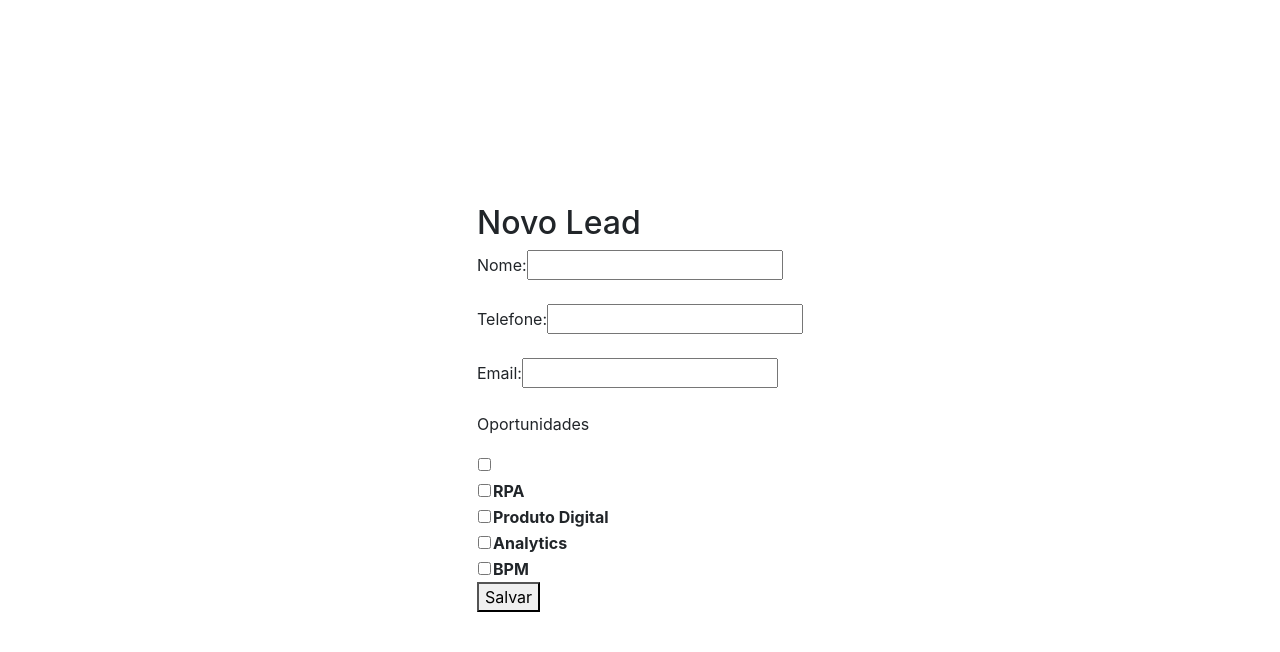
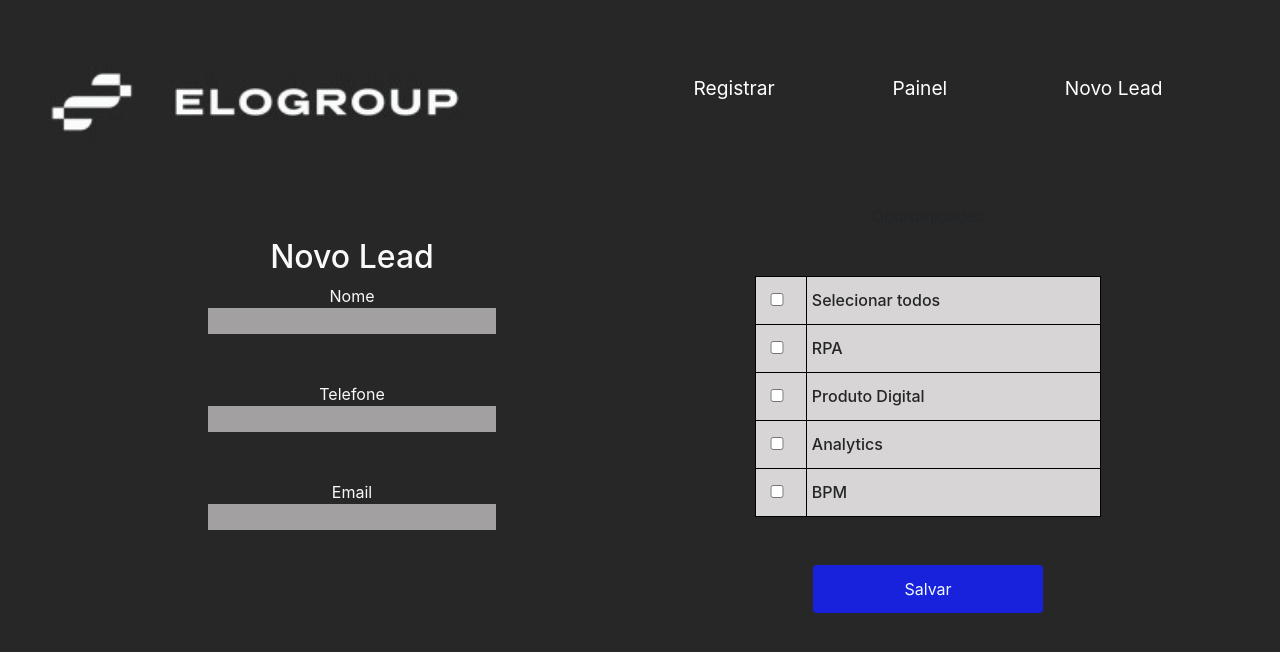
Before and after one commit to Silva-Leo/EloGroup-Desafio, a React (Vite) app: page /Painel/NewLead in a window 1280 px wide. Shown: the top 652 px of the page. Built offline with nearby package versions, Linux system fonts and the light colour scheme.

Commit message:
STYLE: add classes estilo e imagem fundo

```diff
--- a/src/view/assets/components/NewLead/index.jsx
+++ b/src/view/assets/components/NewLead/index.jsx
@@ -1,15 +1,18 @@
 import React from "react";
 
 import Main from "../Container";
+
+import '../NewLead/newLeadStyle.css';
 
 export default function NewLead(props) {
   return (
     <Main>
       <form onSubmit={props.save}>
-        <h2> Novo Lead</h2>
-        <div>
-          <label>Nome:</label>
+        <section>
+        <h2 id="tituloLead"> Novo Lead</h2>
+          <label>Nome</label>
           <input
+          className="inputNewLead"
             onChange={props.onChangeName}
             type="text"
             required="required"
@@ -17,8 +20,9 @@ export default function NewLead(props) {
           ></input>
           <br />
           <br />
-          <label>Telefone:</label>
+          <label>Telefone</label>
           <input
+          className="inputNewLead"
             onChange={props.onChangePhone}
             value={props.phone}
             type="tel"
@@ -28,8 +32,9 @@ export default function NewLead(props) {
           ></input>
           <br />
           <br />
-          <label>Email:</label>
+          <label>Email</label>
           <input
+          className="inputNewLead"
             onChange={props.onChangeMail}
             value={props.mail}
             type="email"
@@ -37,10 +42,10 @@ export default function NewLead(props) {
           ></input>
           <br />
           <br />
-        </div>
-        <div>
+        </section>
+        <div id="checkboxDiv">
           <p>Oportunidades</p>
-          <table>
+          <table className="tableNewLead">
             <tr>
               <th>
                 <input
@@ -49,7 +54,7 @@ export default function NewLead(props) {
                   type="checkbox"
                 ></input>
               </th>
-              <th></th>
+              <th>Selecionar todos</th>
             </tr>
             <tr>
               <th>
@@ -96,7 +101,7 @@ export default function NewLead(props) {
               <th>BPM</th>
             </tr>
           </table>
-          <button type="submit">Salvar</button>
+          <button id="buttonSave" type="submit">Salvar</button>
         </div>
       </form>
     </Main>
--- a/src/view/assets/components/Table/index.jsx
+++ b/src/view/assets/components/Table/index.jsx
@@ -1,10 +1,12 @@
+import '../Table/tableStyle.css'
+
 function Table(props){
   return (
-      <div>
-          <div>
-              <h2> Painel de Leads</h2>
-          </div>
-          <button onClick={props.handleAddLead} >Novo Lead (+)</button>
+      <div className='TabelaContainer'>
+          <section>
+              <h2 id="tituloLead"> Painel de Leads</h2>
+          </section>
+          <button id='buttonNewLead' onClick={props.handleAddLead} >Novo Lead (+)</button>
           <table>
               <tr>
                   <th>Cliente em Potencial</th>
--- a/src/view/styles/global-style.jsx
+++ b/src/view/styles/global-style.jsx
@@ -1,5 +1,6 @@
 import { createGlobalStyle } from "styled-components";
 
+import img from "../assets/img/fundo.jpg";
 
 export default createGlobalStyle`
 
@@ -8,6 +9,9 @@ body {
   width: 100%;
   height: 100vh;
   margin: 0;
+  background-image:url(${img}) ;
+  background-repeat: no-repeat;
+  background-size: cover;
 font-family: -apple-system, BlinkMacSystemFont, 'Segoe UI', 'Roboto', 'Oxygen',
   'Ubuntu', 'Cantarell', 'Fira Sans', 'Droid Sans', 'Helvetica Neue',
   sans-serif;
@@ -22,7 +26,66 @@ font-family: source-code-pro, Menlo, Monaco, Consolas, 'Courier New',
 
 button {
     cursor: pointer;
+}
+
+form{
+    display: flex;
+    width: 90%;
+    height: 70%;
+    justify-content: center;
+    align-items: center;
+}
+
+section{
+    display: flex;
+    width: 50%;
+    flex-direction: column;
+    flex-wrap: wrap;
+    align-items: center;
+    justify-content: space-between;
+}
+
+label{
+    color: #f9f9f9;
+}
+
+input{
+  width: 80%;
+  background-color: rgba(204, 202, 202, 0.747) ;
+  border-style: none;
+
+}
+
+input:hover{
+  border-style: 1px solid rgba(46, 46, 46, 0.747)  ;
+  background-color: rgba(156, 155, 155, 0.842) ;
+  color: aliceblue;
+}
+
+
+table{
+    width: 100%;
+    height: auto;
+    border-spacing: 5px;
+    border-collapse: none;
+    border: 0.5px solid black;
+    margin-bottom: 30px;
+    margin-top:20px;
+    color: #f9f9f9;
+}
+
+th{
+    background-color: rgba(204, 202, 202, 0.747) ;
+    border: 1px solid black;
+    padding: 5px;
+    font-weight: 500;
+    color: rgb(37, 37, 37);
+}
+
+tr{
+    color: black;
+    height: 3em;
+    background-color: #f9f9f9 ;
   }
-
   // Adicione quais mais regras desejar!
-`;
+`
```
